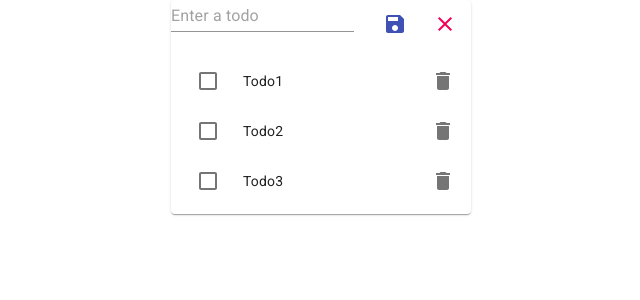
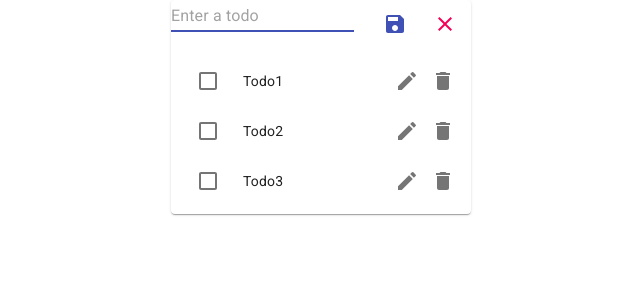
Before and after one commit to sam83045/react-to-do, a React (Create React App) app: page / in a window 1280 px wide. Shown: the top 300 px of the page, without its empty margins (319-959 px from the left). Built offline with nearby package versions, Linux system fonts and the light colour scheme.

Commit message:
Update functionality implemented

```diff
--- a/src/components/TodoInput.jsx
+++ b/src/components/TodoInput.jsx
@@ -2,7 +2,7 @@ import React from "react";
 import { connect } from "react-redux";
 import PropTypes from "prop-types";
 import { useFormik } from "formik";
-import { addTodo } from "../redux/actions";
+import { addTodo, updateTodo } from "../redux/actions";
 import { v4 as uuid } from "uuid";
 import { makeStyles } from "@material-ui/core/styles";
 import IconButton from "@material-ui/core/IconButton";
@@ -10,20 +10,27 @@ import ClearIcon from "@material-ui/icons/Clear";
 import TextField from "@material-ui/core/TextField";
 import SaveIcon from "@material-ui/icons/Save";
 import { Grid } from "@material-ui/core";
+import { isEmpty } from "lodash-es";
 
-const useStyles = makeStyles(() => ({
+const useStyles = makeStyles(() => ({}));
 
-}));
-
-const TodoInput = ({ addTodo }) => {
+const TodoInput = ({
+  addTodo,
+  updateTodo,
+  onUpdate = () => {},
+  initialValues = { task: "" },
+}) => {
   const classes = useStyles();
   const formik = useFormik({
-    initialValues: {
-      todo: "",
-    },
+    initialValues,
     onSubmit: (values) => {
-      addTodo({ task: values.todo, id: uuid() });
-      formik.handleReset();
+      if (isEmpty(values.id)) {
+        addTodo({ task: values.task, id: uuid() });
+        formik.handleReset();
+      } else {
+        updateTodo(values);
+        onUpdate();
+      }
     },
   });
 
@@ -37,10 +44,11 @@ const TodoInput = ({ addTodo }) => {
       <Grid container>
         <Grid item xs={8}>
           <TextField
+            autoFocus
             type="text"
-            name="todo"
+            name="task"
             onChange={formik.handleChange}
-            value={formik.values.todo}
+            value={formik.values.task}
             placeholder="Enter a todo"
           />
         </Grid>
@@ -71,6 +79,9 @@ const TodoInput = ({ addTodo }) => {
 
 TodoInput.propTypes = {
   addTodo: PropTypes.func.isRequired,
+  updateTodo: PropTypes.func.isRequired,
+  initialValues: PropTypes.object,
+  onUpdate: PropTypes.func,
 };
 
-export default connect(null, { addTodo })(TodoInput);
+export default connect(null, { addTodo, updateTodo })(TodoInput);
--- a/src/components/TodoList.jsx
+++ b/src/components/TodoList.jsx
@@ -1,4 +1,4 @@
-import React, { useEffect } from "react";
+import React, { useEffect, useState } from "react";
 import { connect } from "react-redux";
 import { loadTodoList, deleteMultipleTodo } from "../redux/actions";
 import { todoListSelector } from "../redux/selectors/todoSelectors";
@@ -14,6 +14,8 @@ import {
   makeStyles,
 } from "@material-ui/core";
 import DeleteIcon from "@material-ui/icons/Delete";
+import EditIcon from "@material-ui/icons/Edit";
+import { TodoInput } from ".";
 
 const useStyles = makeStyles(() => ({
   root: {},
@@ -21,7 +23,8 @@ const useStyles = makeStyles(() => ({
 
 const TodoList = ({ loadTodoList, todoList, deleteMultipleTodo }) => {
   const classes = useStyles();
-  const [checked, setChecked] = React.useState([]);
+  const [checked, setChecked] = useState([]);
+  const [editTodoId, setEditTodoId] = useState("");
   useEffect(() => {
     loadTodoList();
   }, []);
@@ -47,7 +50,13 @@ const TodoList = ({ loadTodoList, todoList, deleteMultipleTodo }) => {
         {todoList.map((item) => {
           const todoId = `todo-list-item-${item.task}-label`;
 
-          return (
+          return item.id === editTodoId ? (
+            <TodoInput
+              initialValues={item}
+              key={item.id}
+              onUpdate={() => setEditTodoId("")}
+            />
+          ) : (
             <ListItem
               key={item.id}
               role="listitem"
@@ -64,6 +73,13 @@ const TodoList = ({ loadTodoList, todoList, deleteMultipleTodo }) => {
               </ListItemIcon>
               <ListItemText id={todoId} primary={item.task} />
               <ListItemSecondaryAction>
+                <IconButton
+                  edge="end"
+                  aria-label="delete"
+                  onClick={() => setEditTodoId(item.id)}
+                >
+                  <EditIcon />
+                </IconButton>
                 <IconButton
                   edge="end"
                   aria-label="delete"
```
